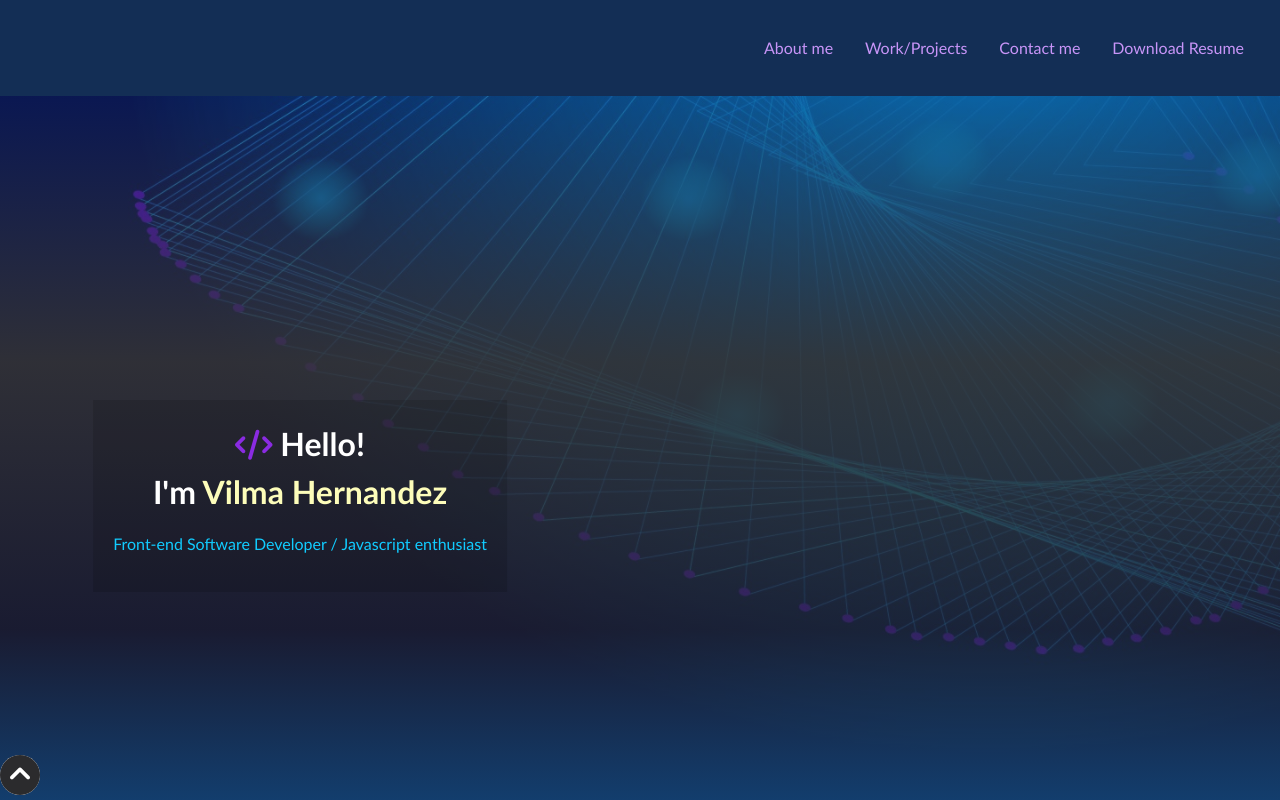
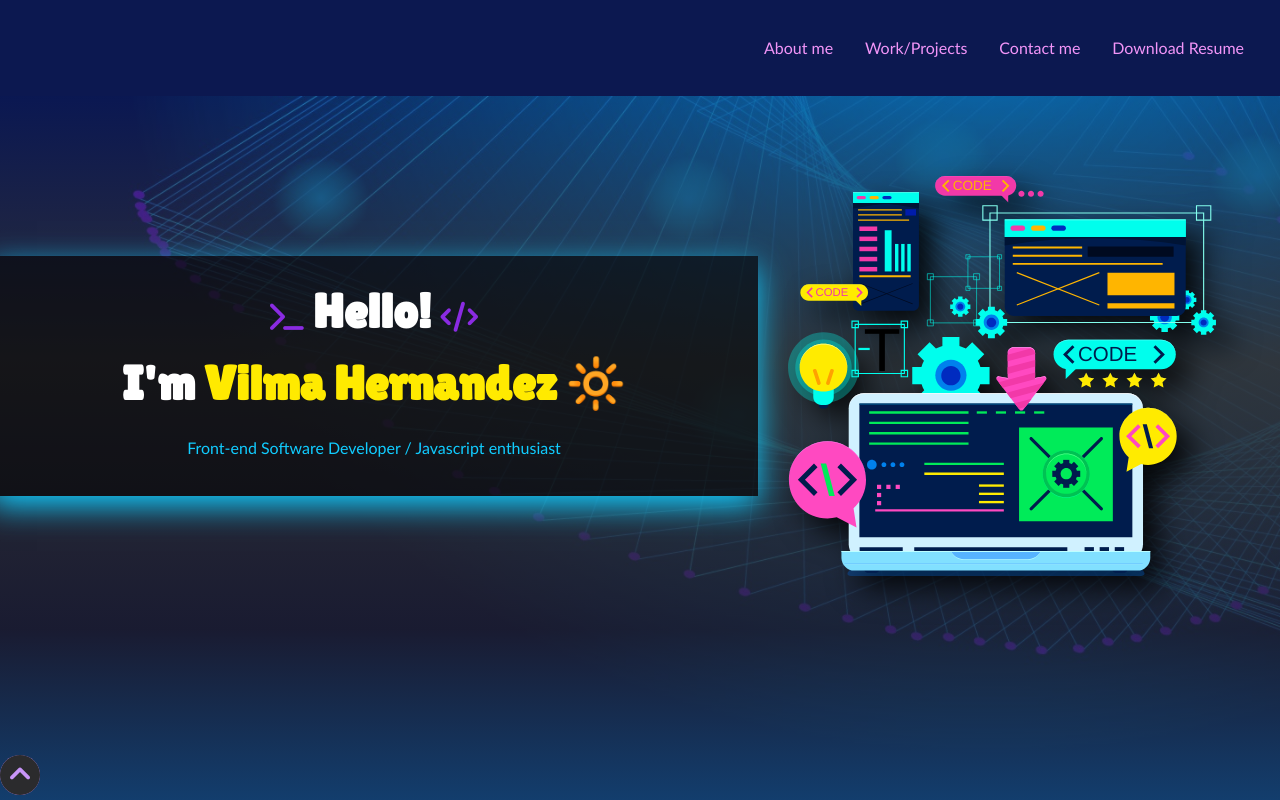
Before and after one commit to vilmaglynn/Portfolio1-basic, a plain HTML site: page index.html in a window 1280 px wide. Shown: the top 800 px of the page. Drawn offline with Linux system fonts and the light colour scheme; a web font is replaced by a local one.

Commit message:
more media queries and last fixes to all areas html css

```diff
--- a/css/desktop.css
+++ b/css/desktop.css
@@ -13,22 +13,47 @@
 		background-position: center;
 		position:relative;
 	}
-	.hero_title {
+
+.overlay-image {
+	transition: 2s linear;
+	display: block;
+	position: absolute;
+	top: 10%;
+	right: 5%;
+	max-height: 300px;
+	filter: drop-shadow(15px 15px 15px rgba(0, 0, 0, 0.859));
+	  }
+
+.overlay-image:hover{
+	filter: drop-shadow(15px 15px 15px rgba(213, 23, 238, 0.677));
+
+}
+
+
+.hero-container {
+	transition: 2s linear;
+	width: 60%;
+	position: absolute;
+	padding: 20px;
+	top: 20%;
+	left: -10px;
+	/* transform: translate(-50%, -50%); */
+	box-shadow: 0px 10px 30px #1cf	;
+}
+
+.hero-container:hover{
+	box-shadow: 0px 10px 30px #1cf	;
+	box-shadow: 0px 10px 30px rgba(0, 0, 0, 0.859);
+}
+.hero_title {
 		font-size: 3rem;
 	}
 	.hero_desc {
 		font-size: 1.2rem;
 	}
 
-	.hero-text {
-		position: absolute;
-		padding: 20px;
-		text-align: center;
-		top: 50%;
-		left:300px;
-	  transform: translate(-50%, -50%);
 
-	}
+
 	.fa-code{
 		font-size: 40px;
 			}
@@ -49,12 +74,14 @@
 		margin: 0px 5%;
 		display: grid;
 		grid-template-columns: 1fr 1fr;
-		grid-template-rows: 50px 200px 200px 200px;
+		grid-template-rows: 50px 200px 200px 200px 200px 200px 200px;
 		grid-template-areas:
 	"work work"
-	"project1 project2"
-	"project3 project4"
-	"project5 project6"
+	"project1 project1"
+	"project1 project1"
+	"project2 project3"
+	"project4 project5"
+	"project6 project7"
 	}
 
 	#work{
@@ -89,13 +116,15 @@
 /* Large devices (laptops/desktops, 992px and up) */
 @media only screen and (min-width: 992px) {
 
+	.overlay-image{
+		max-height: 400px;
+	}
 
 /* work grid section */
 
 /* about me */
 
-
-img{
+.about img{
 	max-height: 300px;
 }
 /* work */
@@ -103,10 +132,11 @@ img{
 	margin: 0px 5%;
 	display: grid;
 	grid-template-columns: 1fr 1fr 1fr;
-	grid-template-rows: 50px 200px 200px;
+	grid-template-rows: 50px 200px 200px 200px;
 	grid-template-areas:
 "work work work"
-"project1 project2 project3"
+"project1 project1 project2 "
+"project1 project1 project3"
 "project4 project5 project6"
 }
 
--- a/css/generalise.css
+++ b/css/generalise.css
@@ -7,8 +7,8 @@ body {
   padding: 0;
   font-family: 'Trebuchet MS', 'Lucida Sans Unicode', 'Lucida Grande', 'Lucida Sans', Arial, sans-serif;
   line-height: 1.5;
-  /* min-height: 100vh;  */
-  background-color: white;
+
+
 }
 
 h1,
@@ -18,13 +18,18 @@ h4,
 h5,
 h6 {
   margin: 0;
+  font-family: 'Lilita One', sans-serif;
 }
 
 
 h1{
-	font-size: 2rem;
+	font-size: 3rem;
 }
 
+h2{
+  font-size: 2.5rem;
+  color: hsl(229,74%,18%);
+  }
 /*Because we us <ul>s for lists that we don't always want bulletted. */
 ul {
   list-style: none;
--- a/css/style.css
+++ b/css/style.css
@@ -4,23 +4,33 @@
 /* header -nav and hero*/
 /* header */
 
+@import url('https://fonts.googleapis.com/css2?family=Lilita+One&family=Shantell+Sans:wght@300&display=swap');
 
+.hero-container{
+	transition: 1s linear;
+}
+
+.hero-title > .fa-terminal,
 .hero-title > .fa-code{
 	color: blueviolet;
 	font-size: 30px;
+}
+
+.hero-title > .fa-code{
 	transition: 1s linear;
 		}
 
 .hero-title >.fa-code:hover{
-	transform: scale(1.5,1.5);;
+	transform: scale(1.5,1.5);
+
 }
 /* nav */
 .nav-container{
 position: sticky;
 top: 0px;
 z-index: 199;
-background-color: rgb(19,46,85);
-color: rgb(200, 149, 248);
+background-color: hsl(229,74%,18%);
+color: rgb(242, 149, 248);
 padding: 20px;
 }
 
@@ -47,16 +57,24 @@ padding: 20px;
 	background-position: center;
     position:relative;
 }
+.overlay-image{
+	display: none;
+	transition: 1s linear;
+}
 
-.hero-text {
-	padding: 20px;
+
+.hero-container {
+	padding: 30px;
     text-align: center;
-    background-color: rgba(0, 0, 0, 0.133);
+	background-color: rgba(0, 0, 0, 0.549);
 	color:white;
+
+
 }
 
 .hero-title > span{
-	color: rgb(253, 253, 186);
+	font-family: 'Lilita One', sans-serif;
+	color: hsl(55,100%,50%);
 }
 
 .hero-desc{
@@ -78,7 +96,8 @@ padding: 20px;
 
 /* about me */
 /* avatar image  */
-img{
+
+.about img{
 	max-height: 200px;
 	padding: 20px;
 	margin: 0 auto
@@ -87,9 +106,10 @@ img{
 
 
 .about{
-	background-color: hsl(0,0%,96%);
-	padding: 50px;
+	background-color: hsl(0, 9%, 98%);
+	padding: 20px;
 	text-align: center;
+	margin-bottom: 40px;
 }
 
 .about div p{
@@ -128,6 +148,7 @@ justify-content: space-evenly;
 
 /* work grid section */
 .work-grid{
+
 	transition: width 0.5s , height 0.5s ;
 	display: grid;
 	grid-column-gap: 10px; /* Add a 10px gap between columns */
@@ -190,7 +211,7 @@ background-image: url(/images/Balloon.jpeg);
 .heading {
 	background-color: rgba(0,0,0,0.7);
 	padding: 15px;
-	height: 25px;
+	height: 35px;
 	color: white;
 	font-size: 1rem;
 	border-bottom: 5px solid black;
@@ -220,9 +241,9 @@ background-image: url(/images/Balloon.jpeg);
 
 	  }
 
-.fa-linkedin{
+/* .fa-linkedin{
 color: hsl(210,88%,40%);
-}
+} */
 
 /* Back to top */
 .top{
@@ -233,7 +254,7 @@ color: hsl(210,88%,40%);
 .fa-circle-chevron-up{
 	color: #2b2b2d;
 	font-size: 40px;
-	background-color: white;
+	background-color: rgb(200, 149, 248);
 	border-radius: 50%;
 	}
 
@@ -245,8 +266,8 @@ footer{
 	display: flex;
 	align-items: center;
 	justify-content: center;
-background-color: #2b2b2d;
+	background-color: hsl(229,74%,18%);
 text-align: center;
 height: 20vh;
-color: white;
+color: rgb(200, 149, 248);
 }
--- a/index.html
+++ b/index.html
@@ -5,8 +5,7 @@
   <meta charset="UTF-8">
   <meta name="viewport" content="width=device-width, initial-scale=1.0">
   <meta http-equiv="X-UA-Compatible" content="ie=edge">
-  <meta name="Portfolio1-Basic"
-    content="A very basic Front-end Software developer portoflio created with only HTML and CSS">
+  <meta name="description" content="A very basic Front-end Software developer portoflio created with only HTML and CSS">
   <title>Vilma Hernandez // Front-end Developer</title>
   <link rel="stylesheet" href="./css/generalise.css">
   <link rel="stylesheet" href="./css/style.css">
@@ -31,7 +30,7 @@
     </nav>
 
     <!-- main banner -->
-    <section class="bgimage smallimage" id="home">
+    <!-- <section class="bgimage" id="home">
       <div class="container-fluid">
         <div class="row ">
 
@@ -45,6 +44,22 @@
           </div>
         </div>
       </div>
+    </section> -->
+
+
+    <section class="bgimage" id="home">
+      <img class="overlay-image" src="./images/coding_clipart.svg" alt="">
+
+      <div class="hero-container">
+        <h1 class="hero-title">
+          <i class="fa-solid fa-terminal"></i>
+          Hello! <i class="fa-solid fa-code"></i> <br> I'm <span>Vilma
+            Hernandez 🔆</span>
+        </h1>
+        <p class="hero-desc">Front-end Software Developer / Javascript enthusiast </p>
+
+      </div>
+
     </section>
 
   </header>
```
Also changed, not shown: images/coding_clipart.svg (added), 1 other file.
